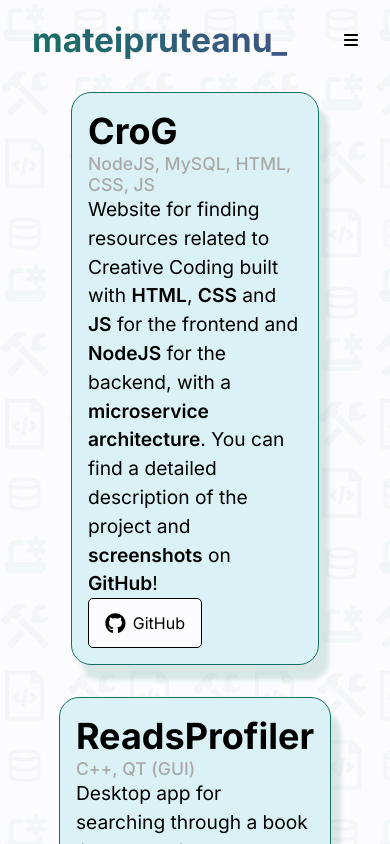
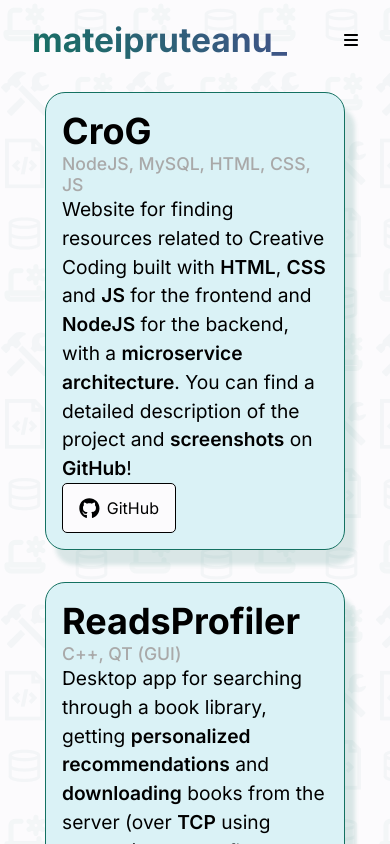
Before and after one commit to mateipruteanu/mateipruteanu.dev, a React (Vite) app: page /projects in a window 390 px wide. Shown: the top 844 px of the page. Built offline with nearby package versions, Linux system fonts and the light colour scheme; what insights-js would draw is missing.

Commit message:
fixed minor responsiveness issue

```diff
--- a/src/styles/Projects.css
+++ b/src/styles/Projects.css
@@ -93,4 +93,8 @@ span {
         width: 300px;
         height: auto;
     }
+
+    .projects-cards {
+        width: 100%;
+    }
 }
```
